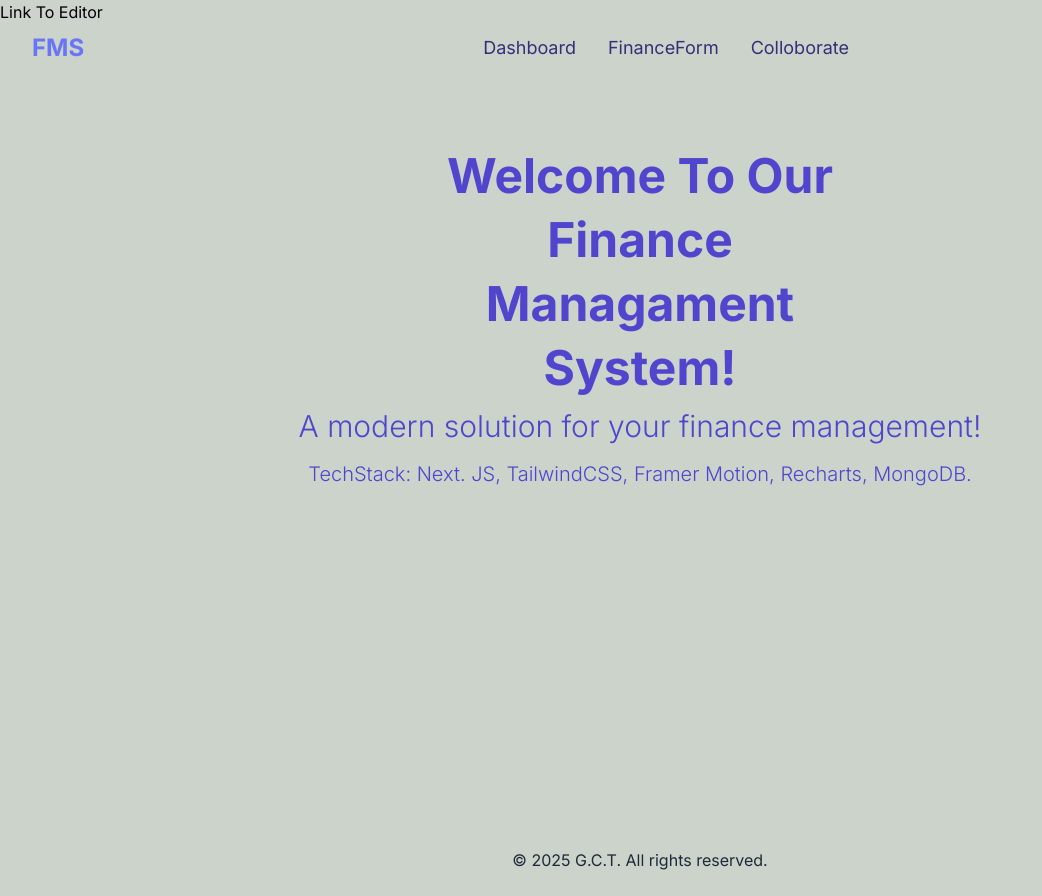
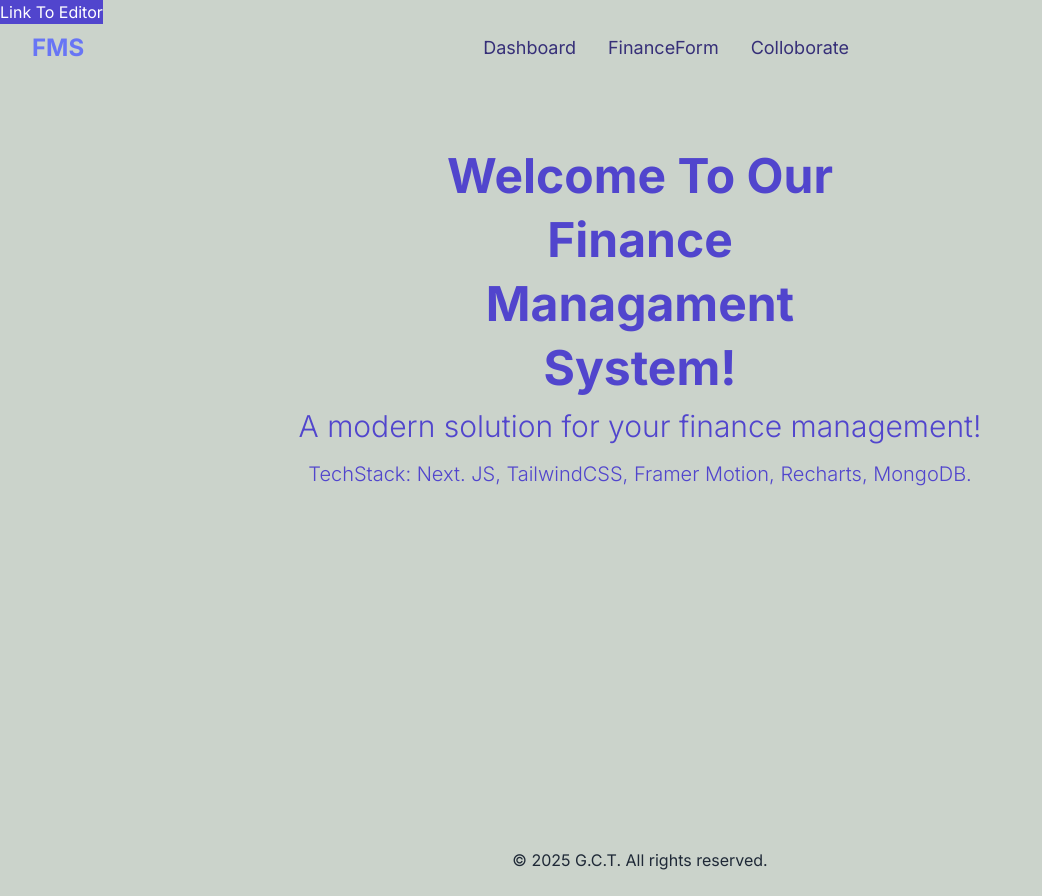
Before and after one commit to Arbab02/fms, a Next.js app: page / in a window 1280 px wide. Shown: the whole page, without its empty margins (0-1042 px from the left). Built offline with nearby package versions, Linux system fonts and the light colour scheme.

Commit message:
Update LinkToEditor.jsx

```diff
--- a/src/components/LinkToEditor.jsx
+++ b/src/components/LinkToEditor.jsx
@@ -4,7 +4,7 @@ export default function Page() {
   const router = useRouter()
 
   return (
-    <button type="button" onClick={() => router.push('/https://liveblocks-red.vercel.app/')}>
+    <button type="button" className='bg-indigo-700 text-white' onClick={() => router.push('/https://liveblocks-red.vercel.app/')}>
       Link To Editor
     </button>
   )
```
